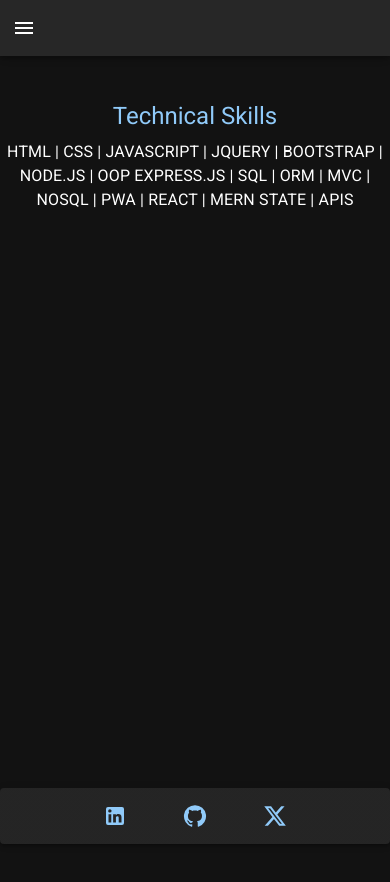
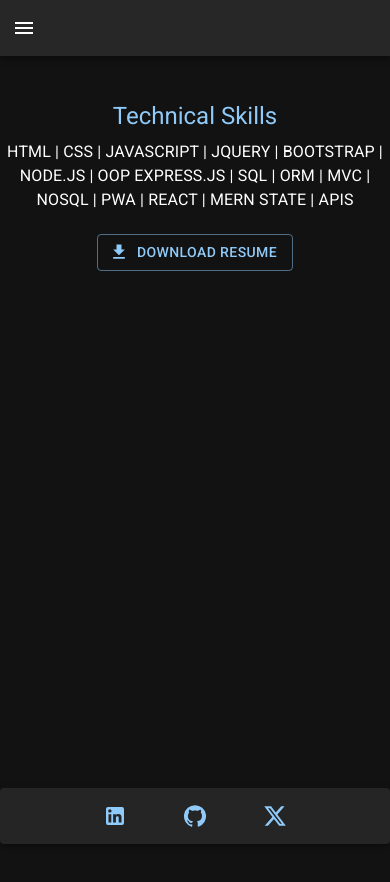
Before and after one commit to samamiraa/Samamiraa-Portfolio, a React (Vite) app: page /resume in a window 390 px wide. Shown: the top 882 px of the page. Built offline with nearby package versions, Linux system fonts and the light colour scheme.

Commit message:
added email and phone number

```diff
--- a/src/components/Nav.jsx
+++ b/src/components/Nav.jsx
@@ -90,7 +90,7 @@ function Nav(props) {
           open={mobileOpen}
           onClose={handleDrawerToggle}
           ModalProps={{
-            keepMounted: true, // Better open performance on mobile.
+            keepMounted: true,
           }}
           sx={{
             display: { xs: 'block', sm: 'none' },
--- a/src/pages/Contact.jsx
+++ b/src/pages/Contact.jsx
@@ -3,6 +3,8 @@ import Box from '@mui/material/Box';
 import TextField from '@mui/material/TextField';
 import Button from '@mui/material/Button';
 import Alert from '@mui/material/Alert';
+import ContactMailIcon from '@mui/icons-material/ContactMail';
+import ContactPhoneIcon from '@mui/icons-material/ContactPhone';
 
 import { useState } from 'react';
 
@@ -64,6 +66,14 @@ export default function Contact() {
                 <Typography variant='h5' sx={{ color: '#90caf9' }} align='center'>
                     Want to connect?
                 </Typography>
+                <ContactMailIcon/>
+                <Typography variant='body1' color='textSecondary' align='center'>
+                    samanthaamiraallen@gmail.com
+                </Typography>
+                <ContactPhoneIcon/>
+                <Typography variant='body1' color='textSecondary' align='center' gutterBottom>
+                    604-349-8535
+                </Typography>
                  {showAlertName && (
                     <Alert variant="outlined" severity="info">
                         Name is required
--- a/src/pages/Resume.jsx
+++ b/src/pages/Resume.jsx
@@ -1,7 +1,7 @@
 import FileDownloadIcon from '@mui/icons-material/FileDownload';
 import Box from '@mui/material/Box';
 import Typography from '@mui/material/Typography';
-
+import Button from '@mui/material/Button';
 
 function Resume() {
     return (
@@ -10,10 +10,18 @@ function Resume() {
                 <Typography variant="h5" sx={{ color: '#90caf9' }} gutterBottom>
                     Technical Skills
                 </Typography>
-                <Typography variant="body1" align='center' gutterBottom>
+                <Typography variant="body1" align='center' gutterBottom sx={{ color: 'textSecondary' }}>
                 HTML | CSS | JAVASCRIPT | JQUERY | BOOTSTRAP | NODE.JS | OOP  EXPRESS.JS | SQL | ORM | MVC | NOSQL | PWA | REACT | MERN STATE | APIS
                 </Typography>
-
+                <Button
+                    variant="outlined"
+                    startIcon={<FileDownloadIcon />}
+                    href="/resume/resume.docx"
+                    download="resume.docx"
+                    sx={{ mt: 2 }}
+                >
+                    Download Resume
+                </Button>
             </Box>
         </div>
     );
```
Also changed, not shown: 2 other files (tests, documents, lock files or other folders).
